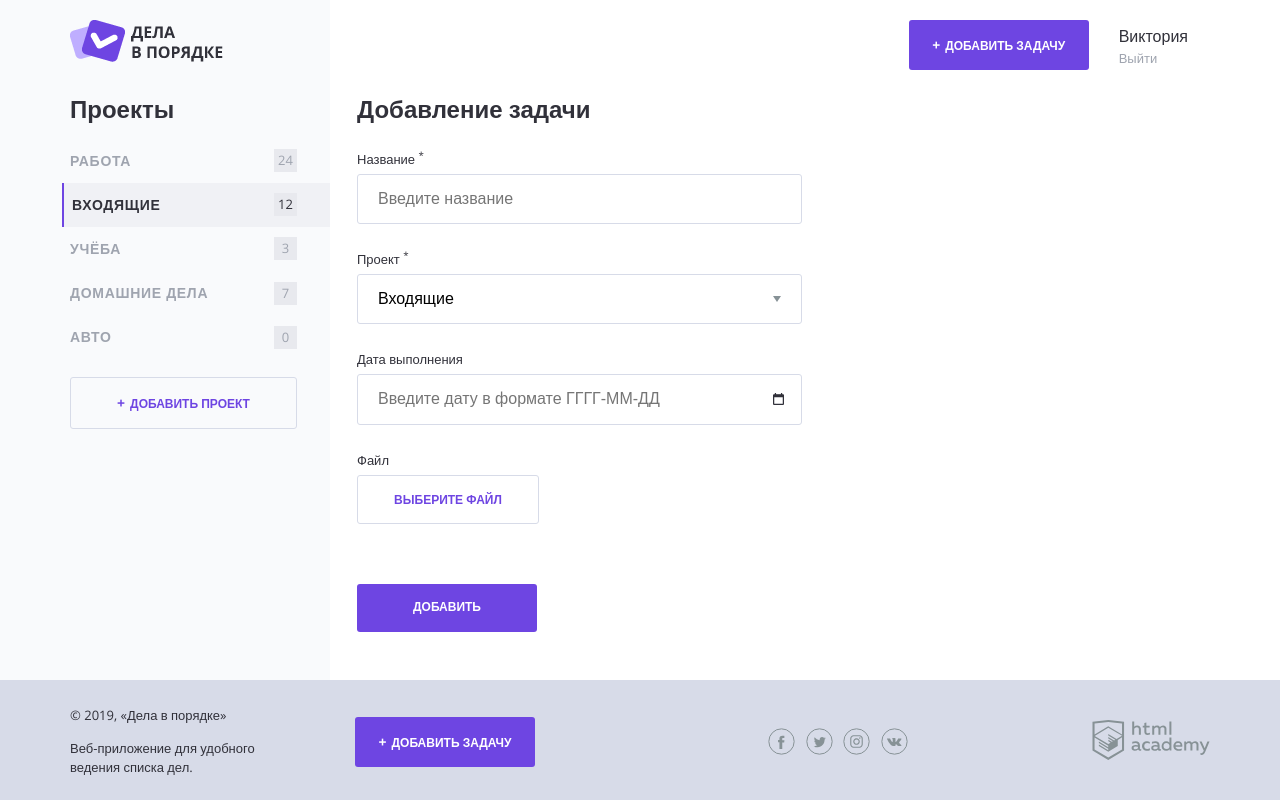
After one commit to ViktoriaVaseva/1035771-doingsdone-9, a PHP site: page /templates/add.php in a window 1280 px wide. The commit adds this page. Run offline with PHP 8.4, Linux system fonts and the light colour scheme.

```diff
--- a/data.php
+++ b/data.php
@@ -1,7 +1,7 @@
 <?php
 // показывать или нет выполненные задачи
 $show_complete_tasks = rand(0, 1);
-
+$user_id=1;
 $projects=[ 'Входящие', 'Учёба', 'Работа', 'Домашние дела', 'Авто'];
 $tasks = [
     [
--- /dev/null
+++ b/templates/add.php
@@ -0,0 +1,176 @@
+<!DOCTYPE html>
+<html lang="ru">
+
+<head>
+  <meta charset="UTF-8">
+  <title>Document</title>
+  <link rel="stylesheet" href="../css/normalize.css">
+  <link rel="stylesheet" href="../css/style.css">
+  <link rel="stylesheet" href="../css/flatpickr.min.css">
+</head>
+
+<body>
+<h1 class="visually-hidden">Дела в порядке</h1>
+
+<div class="page-wrapper">
+  <div class="container container--with-sidebar">
+    <header class="main-header">
+      <a href="#">
+        <img src="../img/logo.png" width="153" height="42" alt="Логитип Дела в порядке">
+      </a>
+
+      <div class="main-header__side">
+        <a class="main-header__side-item button button--plus" href="form-task.html">Добавить задачу</a>
+
+        <div class="main-header__side-item user-menu">
+          <div class="user-menu__data">
+            <p>Виктория</p>
+
+            <a href="#">Выйти</a>
+          </div>
+        </div>
+      </div>
+    </header>
+
+    <div class="content">
+      <section class="content__side">
+        <h2 class="content__side-heading">Проекты</h2>
+
+        <nav class="main-navigation">
+          <ul class="main-navigation__list">
+            <li class="main-navigation__list-item">
+              <a class="main-navigation__list-item-link" href="#">Работа</a>
+              <span class="main-navigation__list-item-count">24</span>
+            </li>
+
+            <li class="main-navigation__list-item main-navigation__list-item--active">
+              <a class="main-navigation__list-item-link" href="#">Входящие</a>
+              <span class="main-navigation__list-item-count">12</span>
+            </li>
+
+            <li class="main-navigation__list-item">
+              <a class="main-navigation__list-item-link" href="#">Учёба</a>
+              <span class="main-navigation__list-item-count">3</span>
+            </li>
+
+            <li class="main-navigation__list-item">
+              <a class="main-navigation__list-item-link" href="#">Домашние дела</a>
+              <span class="main-navigation__list-item-count">7</span>
+            </li>
+
+            <li class="main-navigation__list-item">
+              <a class="main-navigation__list-item-link" href="#">Авто</a>
+              <span class="main-navigation__list-item-count">0</span>
+            </li>
+          </ul>
+        </nav>
+
+        <a class="button button--transparent button--plus content__side-button" href="form-project.html">Добавить проект</a>
+      </section>
+
+      <main class="content__main">
+        <h2 class="content__main-heading">Добавление задачи</h2>
+
+        <form class="form"  action="index.html" method="post" autocomplete="off">
+          <div class="form__row">
+            <label class="form__label" for="name">Название <sup>*</sup></label>
+
+            <input class="form__input" type="text" name="name" id="name" value="" placeholder="Введите название">
+          </div>
+
+          <div class="form__row">
+            <label class="form__label" for="project">Проект <sup>*</sup></label>
+              <select class="form__input form__input--select" name="project" id="project">
+              <option value="">Входящие</option>
+            </select>
+          </div>
+
+          <div class="form__row">
+            <label class="form__label" for="date">Дата выполнения</label>
+
+            <input class="form__input form__input--date" type="text" name="date" id="date" value="" placeholder="Введите дату в формате ГГГГ-ММ-ДД">
+          </div>
+
+          <div class="form__row">
+            <label class="form__label" for="file">Файл</label>
+
+            <div class="form__input-file">
+              <input class="visually-hidden" type="file" name="file" id="file" value="">
+
+              <label class="button button--transparent" for="file">
+                <span>Выберите файл</span>
+              </label>
+            </div>
+          </div>
+
+          <div class="form__row form__row--controls">
+            <input class="button" type="submit" name="" value="Добавить">
+          </div>
+        </form>
+      </main>
+    </div>
+  </div>
+</div>
+
+<footer class="main-footer">
+  <div class="container">
+    <div class="main-footer__copyright">
+      <p>© 2019, «Дела в порядке»</p>
+
+      <p>Веб-приложение для удобного ведения списка дел.</p>
+    </div>
+
+    <a class="main-footer__button button button--plus" href="form-task.html">Добавить задачу</a>
+
+    <div class="main-footer__social social">
+      <span class="visually-hidden">Мы в соцсетях:</span>
+      <a class="social__link social__link--facebook" href="#">
+        <span class="visually-hidden">Facebook</span>
+        <svg width="27" height="27" viewBox="0 0 27 27" xmlns="http://www.w3.org/2000/svg">
+          <circle stroke="#879296" fill="none" cx="13.5" cy="13.5" r="12.667"/>
+          <path fill="#879296"
+                d="M14.26 20.983h-2.816v-6.626H10.04v-2.28h1.404v-1.364c0-1.862.79-2.922 3.04-2.922h1.87v2.28h-1.17c-.876 0-.972.322-.972.916v1.14h2.212l-.245 2.28h-1.92v6.625z"/>
+        </svg>
+      </a><span class="visually-hidden">
+        ,</span>
+      <a class="social__link social__link--twitter" href="#">
+        <span class="visually-hidden">Twitter</span>
+        <svg width="27" height="27" viewBox="0 0 27 27" xmlns="http://www.w3.org/2000/svg">
+          <circle stroke="#879296" fill="none" cx="13.5" cy="13.5" r="12.687"/>
+          <path fill="#879296"
+                d="M18.38 10.572c.525-.336.913-.848 1.092-1.445-.485.305-1.02.52-1.58.635-.458-.525-1.12-.827-1.816-.83-1.388.063-2.473 1.226-2.44 2.615-.002.2.02.4.06.596-2.017-.144-3.87-1.16-5.076-2.78-.22.403-.335.856-.332 1.315-.01.865.403 1.68 1.104 2.188-.397-.016-.782-.13-1.123-.333-.03 1.207.78 2.272 1.95 2.567-.21.06-.43.09-.653.088-.155.015-.313.015-.47 0 .3 1.045 1.238 1.777 2.324 1.815-.864.724-1.956 1.12-3.083 1.122-.198.013-.397.013-.595 0 1.12.767 2.447 1.18 3.805 1.182 4.57 0 7.066-3.992 7.066-7.456v-.34c.49-.375.912-.835 1.24-1.357-.465.218-.963.36-1.473.42z"/>
+        </svg>
+      </a><span class="visually-hidden">
+        ,</span>
+      <a class="social__link social__link--instagram" href="#">
+        <span class="visually-hidden">Instagram</span>
+        <svg width="27" height="27" viewBox="0 0 27 27" xmlns="http://www.w3.org/2000/svg">
+          <circle stroke="#879296" fill="none" cx="13.5" cy="13.5" r="12.687"/>
+          <path fill="#879296"
+                d="M13.5 8.3h2.567c.403.002.803.075 1.18.213.552.213.988.65 1.2 1.2.14.38.213.778.216 1.18v5.136c-.003.403-.076.803-.215 1.18-.213.552-.65.988-1.2 1.2-.378.14-.778.213-1.18.216h-5.135c-.403-.003-.802-.076-1.18-.215-.552-.214-.988-.65-1.2-1.2-.14-.38-.212-.78-.215-1.182V13.46v-2.566c.003-.403.076-.802.214-1.18.213-.552.65-.988 1.2-1.2.38-.14.778-.212 1.18-.215H13.5m0-1.143h-2.616c-.526.01-1.048.108-1.54.292-.853.33-1.527 1-1.856 1.854-.184.493-.283 1.014-.292 1.542v5.232c.01.526.108 1.048.292 1.54.33.853 1.003 1.527 1.855 1.856.493.184 1.015.283 1.54.293H16.117c.527-.01 1.048-.11 1.54-.293.854-.33 1.527-1.003 1.856-1.855.184-.493.283-1.015.293-1.54V13.46v-2.614c-.01-.528-.11-1.05-.293-1.542-.33-.853-1.002-1.525-1.855-1.855-.493-.185-1.014-.283-1.54-.293-.665.01-.89 0-2.617 0zm0 3.093c-2.51.007-4.07 2.73-2.808 4.898 1.26 2.17 4.398 2.16 5.645-.017.285-.495.434-1.058.433-1.63-.006-1.8-1.47-3.256-3.27-3.25zm0 5.378c-1.63-.007-2.64-1.777-1.82-3.185.823-1.41 2.86-1.4 3.67.017.18.316.276.675.278 1.04.006 1.177-.95 2.133-2.128 2.128zm4.118-5.524c0 .58-.626.94-1.127.65-.5-.29-.5-1.012 0-1.3.116-.067.245-.102.378-.102.418-.005.76.333.76.752z"/>
+        </svg>
+      </a>
+      <span class="visually-hidden">,</span>
+      <a class="social__link social__link--vkontakte" href="#">
+        <span class="visually-hidden">Вконтакте</span>
+        <svg width="27" height="27" viewBox="0 0 27 27" xmlns="http://www.w3.org/2000/svg">
+          <circle stroke="#879296" fill="none" cx="13.5" cy="13.5" r="12.666"/>
+          <path fill="#879296"
+                d="M13.92 18.07c.142-.016.278-.074.39-.166.077-.107.118-.237.116-.37 0 0 0-1.13.516-1.296.517-.165 1.208 1.09 1.95 1.58.276.213.624.314.973.28h1.95s.973-.057.525-.837c-.38-.62-.865-1.17-1.432-1.626-1.208-1.1-1.043-.916.41-2.816.886-1.16 1.236-1.86 1.13-2.163-.108-.302-.76-.214-.76-.214h-2.164c-.092-.026-.19-.026-.282 0-.083.058-.15.135-.195.225-.224.57-.49 1.125-.8 1.656-.973 1.61-1.344 1.697-1.51 1.59-.37-.234-.272-.975-.272-1.433 0-1.56.243-2.202-.468-2.377-.32-.075-.647-.108-.974-.098-.604-.052-1.213.01-1.793.186-.243.116-.438.38-.32.4.245.018.474.13.642.31.152.303.225.638.214.975 0 0 .127 1.832-.302 2.056-.43.223-.692-.167-1.55-1.618-.29-.506-.547-1.03-.77-1.57-.038-.09-.098-.17-.174-.233-.1-.065-.214-.108-.332-.128H6.485s-.312 0-.42.137c-.106.135 0 .36 0 .36.87 2 2.022 3.868 3.42 5.543.923.996 2.21 1.573 3.567 1.598z"/>
+        </svg>
+      </a>
+    </div>
+
+    <div class="main-footer__developed-by">
+      <span class="visually-hidden">Разработано:</span>
+
+      <a href="https://htmlacademy.ru/intensive/php">
+        <img src="../img/htmlacademy.svg" alt="HTML Academy" width="118" height="40">
+      </a>
+    </div>
+  </div>
+</footer>
+<script src="../flatpickr.js"></script>
+<script src="../script.js"></script>
+</body>
+</html>
```
Also changed, not shown: add.php (added, +15 -0 lines), function.php (+10 -0 lines), index.php (+19 -14 lines), pages/404.html (added, +97 -0 lines).
